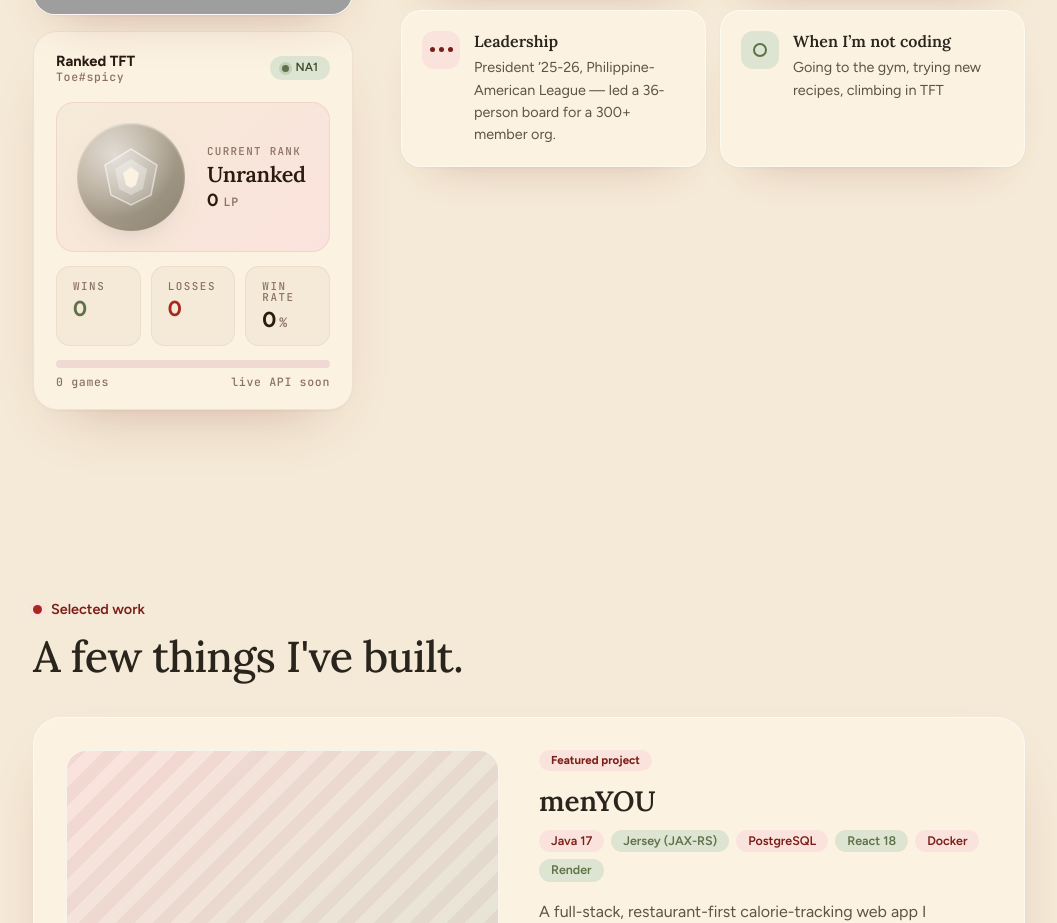
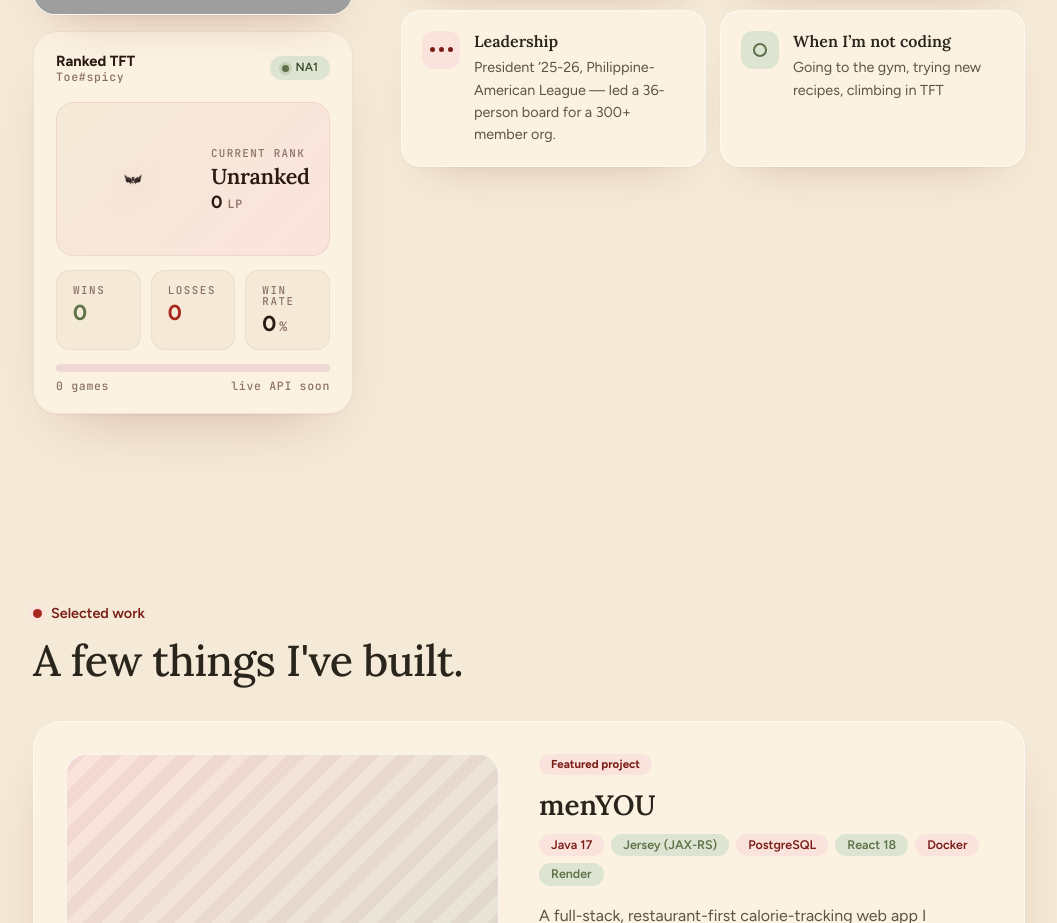
Before and after one commit to jhonmilonunez/jhonmilonunez.github.io, a React (Vite) app: page / in a window 1280 px wide. Shown: the part 1240-2163 px from the top of the page, without its empty margins (111-1168 px from the left). Built offline with nearby package versions, Linux system fonts and the light colour scheme; no server answers; grey boxes are pictures that could not be loaded.

Commit message:
Added TFT live emblems to component

```diff
--- a/src/components/TFTStatusCard/TFTStatusCard.jsx
+++ b/src/components/TFTStatusCard/TFTStatusCard.jsx
@@ -2,19 +2,34 @@ import { useEffect, useState } from 'react';
 import { fetchTftRank, getTftProfile } from '../../lib/fetchTftRank';
 import styles from './TFTStatusCard.module.css';
 
-// Riot tier palettes, adapted to the Soft Serve cream/currant tones.
-const palettes = {
-  UNRANKED: { grad: 'linear-gradient(140deg,#C4B5A0,#8C8473)', shadow: 'rgba(140,132,115,.5)', accent: '#FBF2E2' },
-  IRON: { grad: 'linear-gradient(140deg,#6F6657,#3D362A)', shadow: 'rgba(61,54,42,.6)', accent: '#C4B5A0' },
-  BRONZE: { grad: 'linear-gradient(140deg,#C97A5C,#7A3B22)', shadow: 'rgba(122,59,34,.55)', accent: '#F0D9D3' },
-  SILVER: { grad: 'linear-gradient(140deg,#C8CFD8,#7E8894)', shadow: 'rgba(126,136,148,.55)', accent: '#FBF2E2' },
-  GOLD: { grad: 'linear-gradient(140deg,#E6B65A,#A07424)', shadow: 'rgba(160,116,36,.55)', accent: '#FBF2E2' },
-  PLATINUM: { grad: 'linear-gradient(140deg,#7DC7B8,#2F7A6B)', shadow: 'rgba(47,122,107,.55)', accent: '#FBF2E2' },
-  EMERALD: { grad: 'linear-gradient(140deg,#7DBE7A,#2E6A38)', shadow: 'rgba(46,106,56,.55)', accent: '#FBF2E2' },
-  DIAMOND: { grad: 'linear-gradient(140deg,#9CB6E3,#3E5BA3)', shadow: 'rgba(62,91,163,.55)', accent: '#FBF2E2' },
-  MASTER: { grad: 'linear-gradient(140deg,#B58CD6,#6B3CA1)', shadow: 'rgba(107,60,161,.6)', accent: '#FBF2E2' },
-  GRANDMASTER: { grad: 'linear-gradient(140deg,#D86B6B,#8A1F1F)', shadow: 'rgba(138,31,31,.6)', accent: '#FBF2E2' },
-  CHALLENGER: { grad: 'linear-gradient(140deg,#E8C97A,#9DD6E3,#A8281F)', shadow: 'rgba(168,40,31,.6)', accent: '#FBF2E2' },
+// Live rank emblems (served from public/emblems).
+const emblems = {
+  UNRANKED: '/emblems/emblem-iron.png',
+  IRON: '/emblems/emblem-iron.png',
+  BRONZE: '/emblems/emblem-bronze.png',
+  SILVER: '/emblems/emblem-silver.png',
+  GOLD: '/emblems/emblem-gold.png',
+  PLATINUM: '/emblems/emblem-platinum.png',
+  EMERALD: '/emblems/emblem-emerald.png',
+  DIAMOND: '/emblems/emblem-diamond.png',
+  MASTER: '/emblems/emblem-master.png',
+  GRANDMASTER: '/emblems/emblem-grandmaster.png',
+  CHALLENGER: '/emblems/emblem-challenger.png',
+};
+
+// Soft tier-tinted glow behind each emblem.
+const glows = {
+  UNRANKED: 'rgba(140,132,115,.4)',
+  IRON: 'rgba(61,54,42,.45)',
+  BRONZE: 'rgba(122,59,34,.45)',
+  SILVER: 'rgba(126,136,148,.5)',
+  GOLD: 'rgba(160,116,36,.5)',
+  PLATINUM: 'rgba(47,122,107,.5)',
+  EMERALD: 'rgba(46,106,56,.5)',
+  DIAMOND: 'rgba(62,91,163,.5)',
+  MASTER: 'rgba(107,60,161,.5)',
+  GRANDMASTER: 'rgba(138,31,31,.5)',
+  CHALLENGER: 'rgba(168,40,31,.5)',
 };
 
 const fallbackRank = {
@@ -67,7 +82,8 @@ function TFTStatusCard() {
   const lossPct = total ? `${(rankData.losses / total) * 100}%` : '0%';
 
   const tierKey = rankData.tier.toUpperCase();
-  const palette = palettes[tierKey] ?? palettes.UNRANKED;
+  const emblem = emblems[tierKey] ?? emblems.UNRANKED;
+  const glow = glows[tierKey] ?? glows.UNRANKED;
   const isUnranked = tierKey === 'UNRANKED';
 
   const caption =
@@ -93,24 +109,13 @@ function TFTStatusCard() {
       </div>
 
       <div className={styles.mainRow}>
-        <div
-          className={styles.emblem}
-          style={{
-            background: `radial-gradient(circle at 35% 30%, rgba(255,255,255,.6), rgba(255,255,255,0) 60%), ${palette.grad}`,
-            boxShadow: `inset 0 1px 2px rgba(255,255,255,.6), 0 14px 28px -18px ${palette.shadow}`,
-          }}
-        >
-          <svg width="64" height="64" viewBox="0 0 64 64" fill="none" aria-hidden="true">
-            <path
-              d="M32 4 L58 20 L52 50 L32 60 L12 50 L6 20 Z"
-              fill="rgba(255,255,255,.18)"
-              stroke="rgba(255,255,255,.55)"
-              strokeWidth="1.5"
-            />
-            <path d="M32 14 L48 24 L44 44 L32 50 L20 44 L16 24 Z" fill="rgba(255,255,255,.32)" />
-            <path d="M32 22 L40 28 L37 40 L32 43 L27 40 L24 28 Z" fill="#FBF2E2" />
-            <circle cx="32" cy="32" r="3.5" fill={palette.accent} />
-          </svg>
+        <div className={styles.emblem}>
+          <img
+            className={styles.emblemImg}
+            src={emblem}
+            alt={`${titleCase(rankData.tier)} rank emblem`}
+            style={{ filter: `drop-shadow(0 8px 16px ${glow})` }}
+          />
         </div>
 
         <div className={styles.rankInfo}>
--- a/src/components/TFTStatusCard/TFTStatusCard.module.css
+++ b/src/components/TFTStatusCard/TFTStatusCard.module.css
@@ -68,12 +68,17 @@
 
 .emblem {
   flex: 0 0 auto;
-  width: 108px;
-  height: 108px;
-  border-radius: 50%;
+  width: 112px;
+  height: 112px;
   display: flex;
   align-items: center;
   justify-content: center;
+}
+
+.emblemImg {
+  width: 100%;
+  height: 100%;
+  object-fit: contain;
 }
 
 .rankInfo {
```
